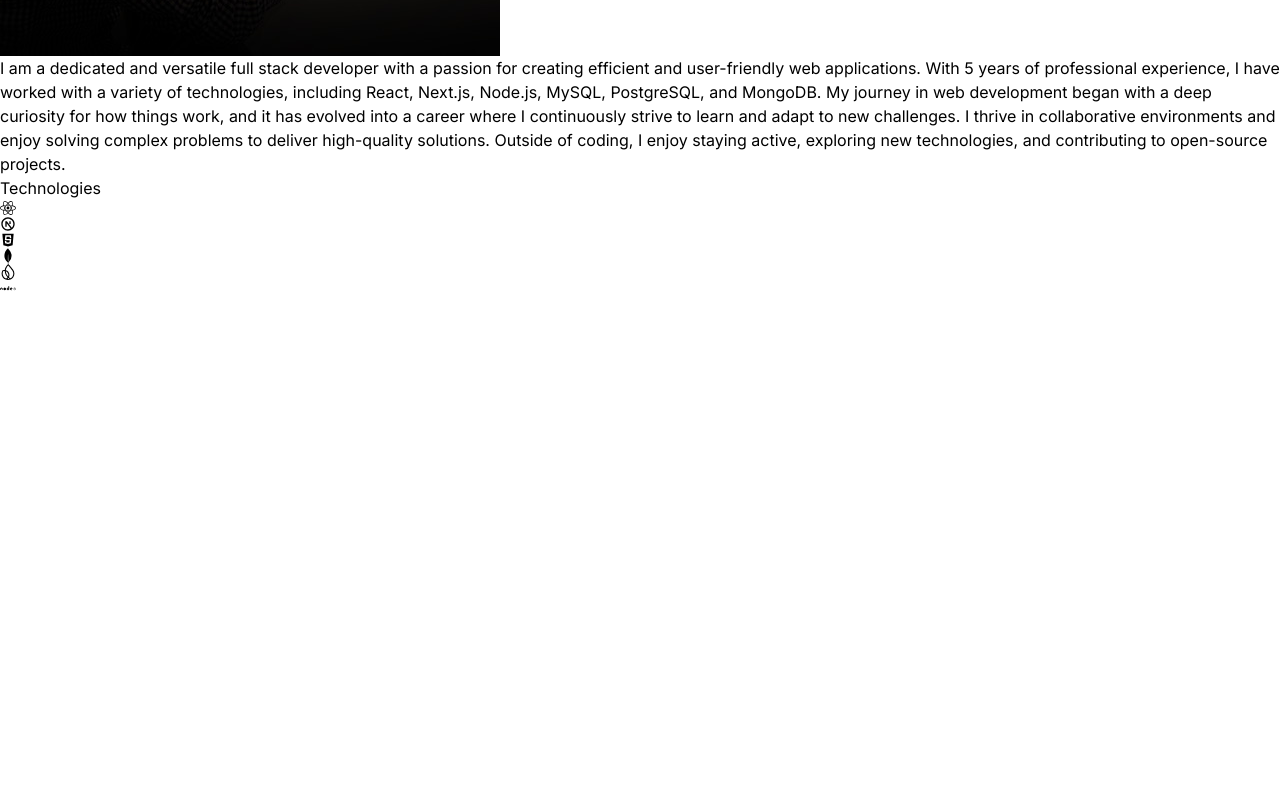
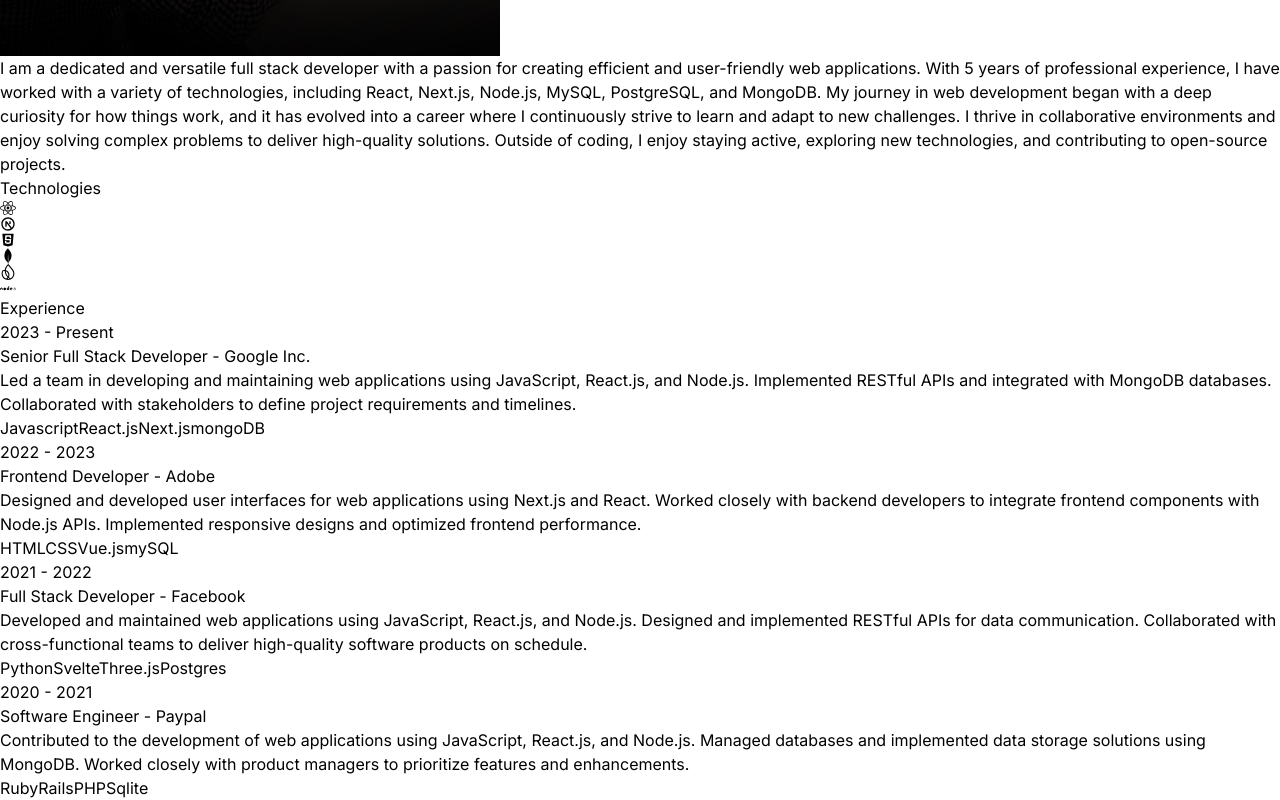
Before and after one commit to EngrMunir/Munir-Portfolio, a React (Vite) app: page / in a window 1280 px wide. Shown: the part 1188-1988 px from the top of the page. Before the commit the page ends 1484 px from the top, so only its background shows below. Built offline with nearby package versions, Linux system fonts and the light colour scheme.

Commit message:
experience added

```diff
--- a/src/App.jsx
+++ b/src/App.jsx
@@ -3,6 +3,7 @@ import Navbar from './Components/Navbar';
 import Hero from './Components/Hero';
 import About from './Components/About';
 import Technologies from './Components/Technologies';
+import Experience from './Components/Experience';
 
 const App = () => {
   return (
@@ -15,6 +16,7 @@ const App = () => {
         <Hero/>
         <About/>
         <Technologies/>
+        <Experience/>
       </div>
     </div>
   );
--- /dev/null
+++ b/src/Components/Experience.jsx
@@ -0,0 +1,31 @@
+import React from 'react';
+import { EXPERIENCES } from '../constants';
+
+const Experience = () => {
+    return (
+        <div className='border-b border-neutral-900 pb-4'>
+            <h1 className='my-20 text-center text-4xl'>Experience</h1>
+            <div>
+                {EXPERIENCES.map((experience,index)=>(
+                    <div key={index}
+                    className='mb-8 flex flex-wrap lg:justify-center'>
+                        <div className='w-full lg:w-1/4'>
+                            <p className='mb-2 text-sm text-neutral-400'>{experience.year}</p>
+                        </div>
+                        <div className='w-full max-w-xl lg:w-3/4'>
+                            <h6 className='mb-2 font-semibold'>
+                                {experience.role} - {" "}<span>{experience.company}</span>
+                            </h6>
+                            <p className='mb-4 text-neutral-400'>{experience.description}</p>
+                            {experience.technologies.map ((tech, index) =>(
+                                <span key={index} className='mr-2 mt-4 rounded bg-neutral-900 px-2 py-1 text-sm font-medium text-purple-800'>{tech}</span>
+                            ))}
+                        </div>
+                    </div>
+                ) )}
+            </div>
+        </div>
+    );
+};
+
+export default Experience;
--- a/src/Components/Hero.jsx
+++ b/src/Components/Hero.jsx
@@ -8,10 +8,10 @@ const Hero = () => {
             <div className='flex flex-wrap'>
                 <div className='w-full lg:w-1/2'>
                     <div className='flex flex-col items-center lg:items-start'>
-                        <h1 className='pb-10 text-6xl font-thin tracking-tight lg:mt-12 lg:text-7xl'>Sirajul Munir</h1>
+                        <h1 className='pb-10 text-6xl font-thin tracking-tight lg:mt-12 lg:text-7xl'>Md Sirajul Munir</h1>
                         <span className='bg-gradient-to-r from-pink-300 via-slate-500 to bg-purple-500 bg-clip-text
                         text-4xl tracking-tight text-transparent'>Jr. Front End Developer</span>
-                        <p className='my-2 max-w-xl py-3 font-light tracking-tighter'>{HERO_CONTENT}</p>
+                        <p className='my-2 max-w-xl py-8 font-light tracking-tighter'>{HERO_CONTENT}</p>
                     </div>
                 </div>
                 <div className='flex justify-center'>
```
